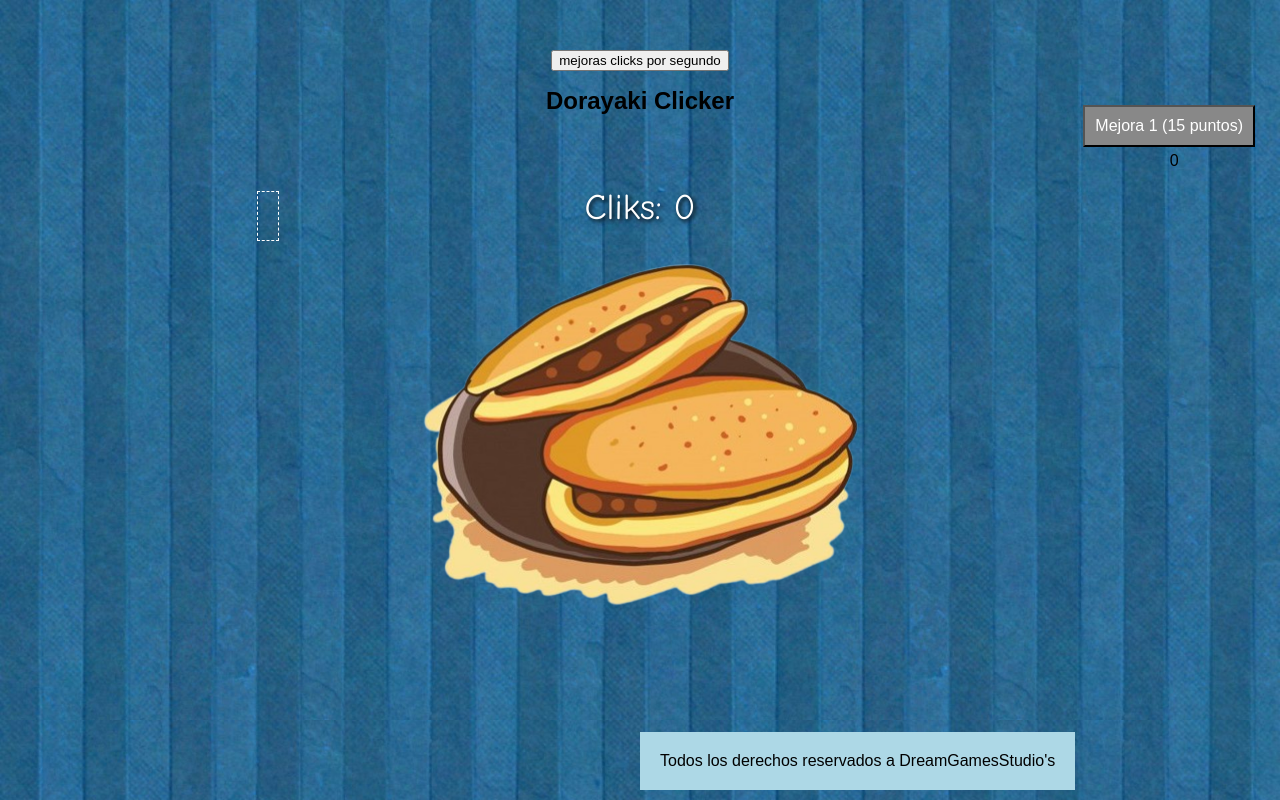
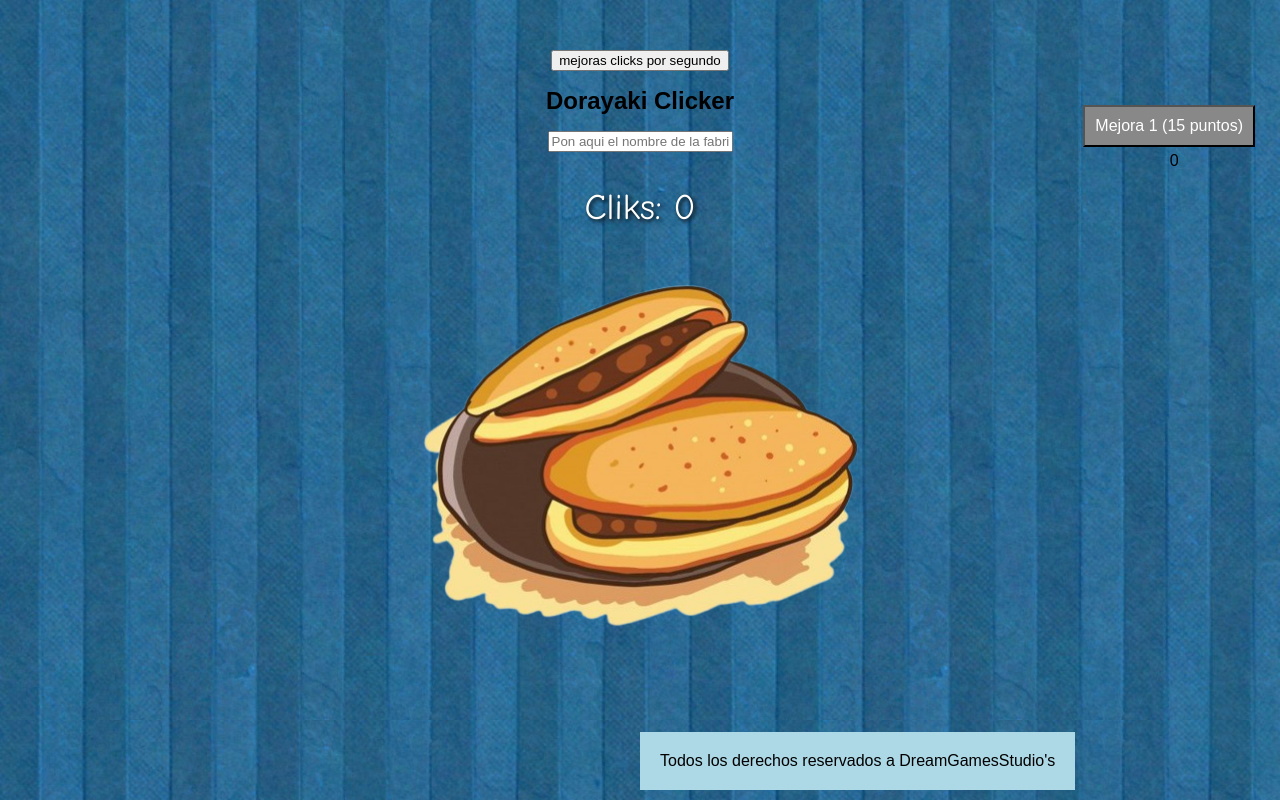
Before and after one commit to Jarano2022/Dorayaki-clicker, a plain HTML site: page index.html in a window 1280 px wide. Drawn offline with Linux system fonts and the light colour scheme.

Commit message:
Update index.html

```diff
--- a/index.html
+++ b/index.html
@@ -38,7 +38,7 @@
     </div>
     <h1>Dorayaki Clicker</h1>
     <div id="game">
-        <div id="editableText" contenteditable="true" placeholder="Confitera de:"></div>
+        <input id="editabletext" placeholder="Pon aqui el nombre de la fabrica">
         <p id="clickCounter">Cliks: <span id="clickCount">0</span></p>
     </div>
     <div style="
```
